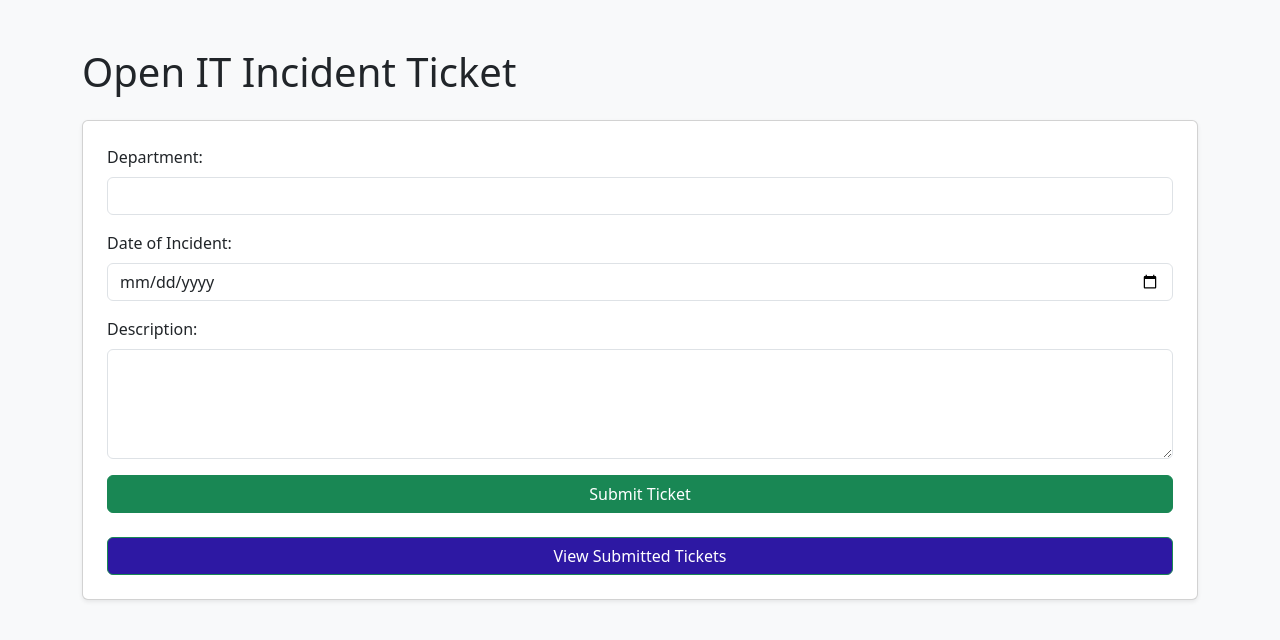
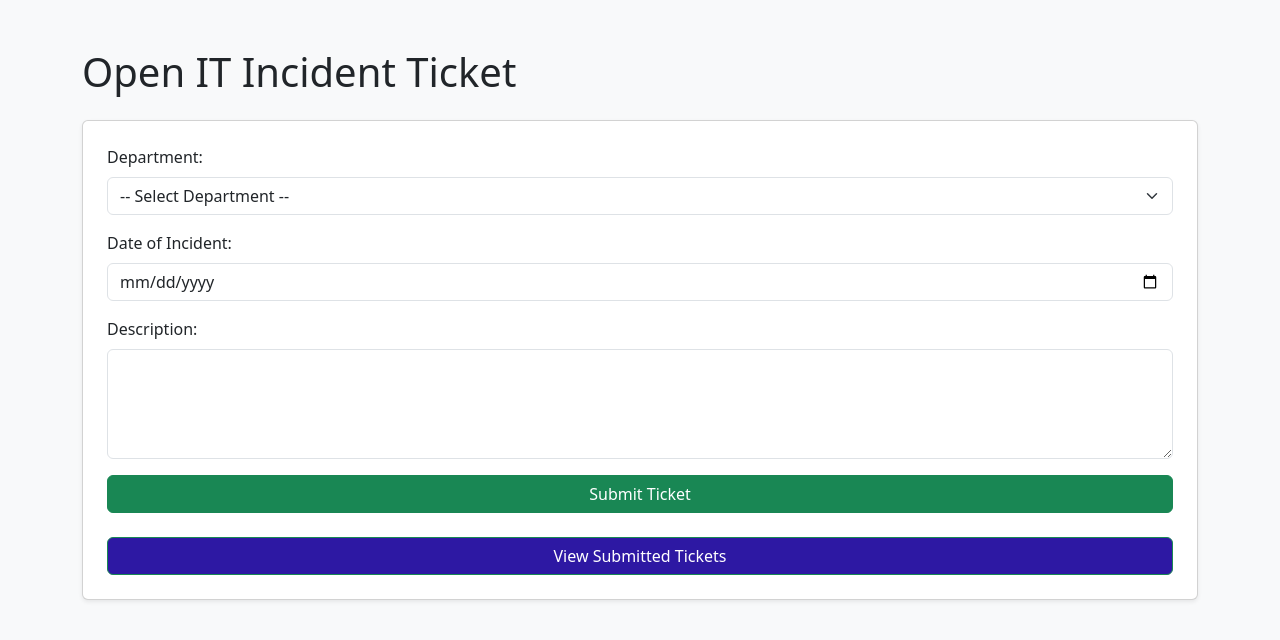
Before and after one commit to inspedralbes/projecte-1daw-24-25-daw1pjromanagustincooked, a PHP site: page /ticket_form.php in a window 1280 px wide. Shown: the top 640 px of the page. Run offline with PHP 8.4, Linux system fonts and the light colour scheme.

Commit message:
Department selector

```diff
--- a/app/ticket_form.php
+++ b/app/ticket_form.php
@@ -59,7 +59,15 @@ if ($_SERVER["REQUEST_METHOD"] == "POST") {
         <form action="ticket_form.php" method="post" class="card p-4 shadow-sm">
             <div class="mb-3">
                 <label for="department" class="form-label">Department:</label>
-                <input type="text" id="department" name="department" class="form-control" required>
+                <select id="department" name="department" class="form-select" required>
+                    <option value="">-- Select Department --</option>
+                    <option value="Informatica">Informatica</option>
+                    <option value="Engineering">Engineering</option>
+                    <option value="Human Resources">Human Resources</option>
+                    <option value="Dat Science">Natural Sciences</option>
+                    <option value="Administration">Administration</option>
+                    <option value="Vibe Checkers Department">Vibe Check Department</option>
+                </select>
             </div>
 
             <div class="mb-3">
```
